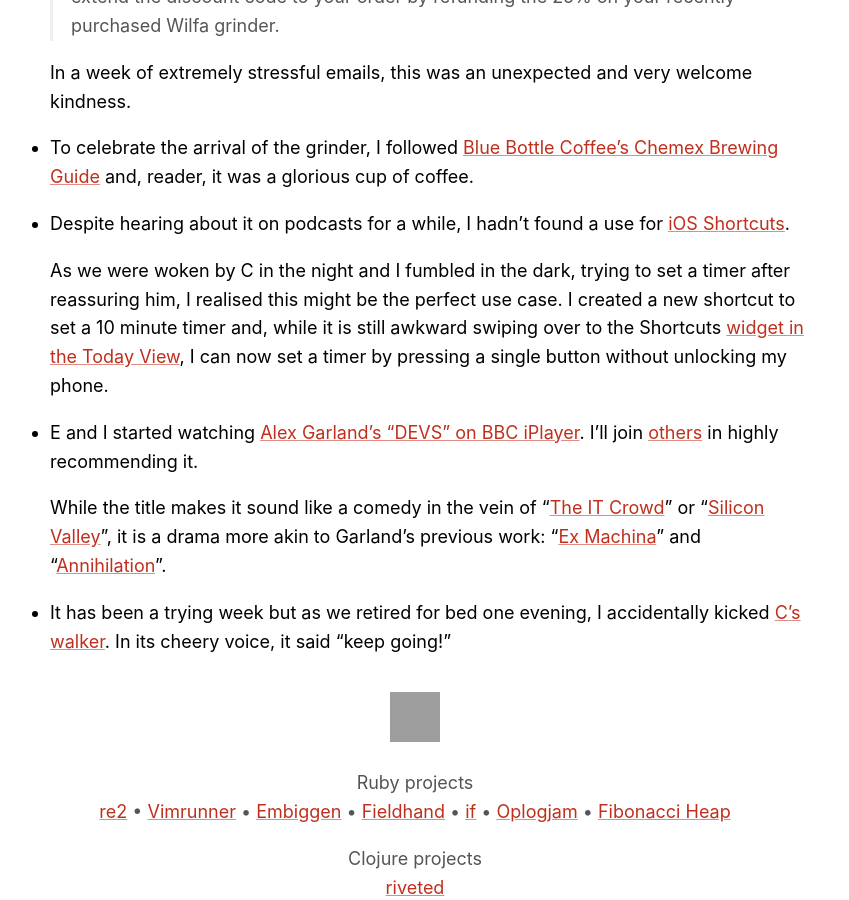
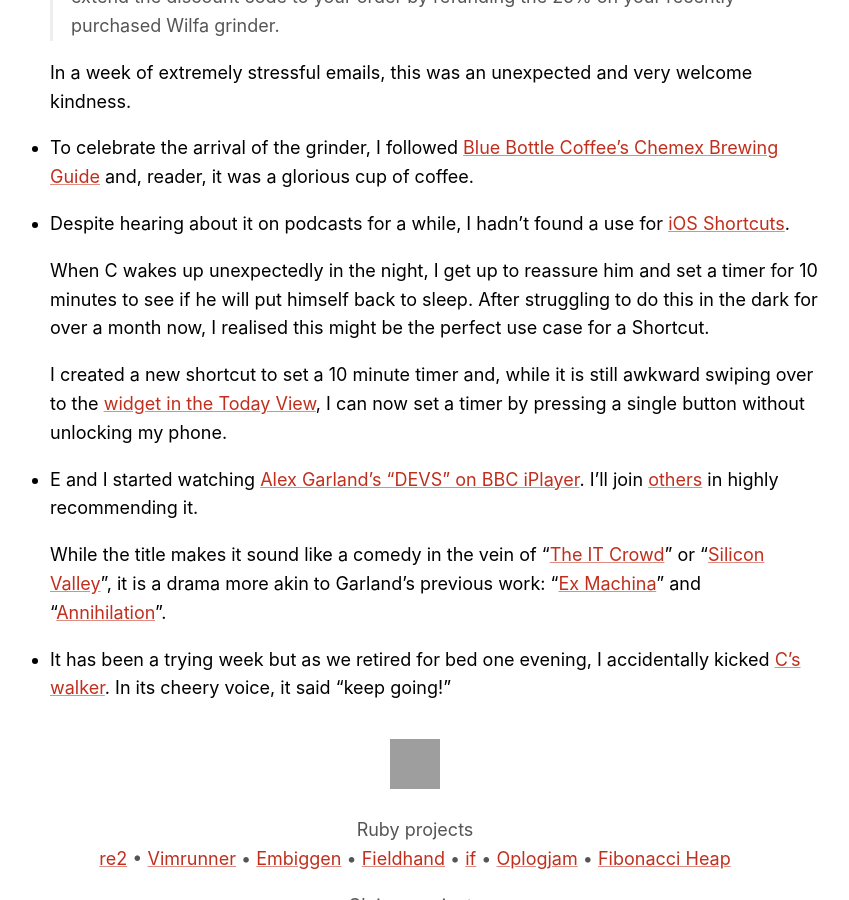
Before and after one commit to mudge/mudge.github.com, a Jekyll site: the page built from _posts/2020-04-19-weeknotes-25.markdown, in a window 1280 px wide and 900 px high, scrolled down 1436 px. Shown: the whole window, without its empty margins (225-1074 px from the left). Built offline with Jekyll 4.4.1, drawn with Linux system fonts in a browser that asks for light colours; some of the changed text lies outside the part shown; grey boxes are pictures that could not be loaded.

Commit message:
Simplify weeknotes even further

```diff
--- a/_posts/2020-04-19-weeknotes-25.markdown
+++ b/_posts/2020-04-19-weeknotes-25.markdown
@@ -44,7 +44,9 @@ date: 2020-04-19 13:28:00
 
 *   Despite hearing about it on podcasts for a while, I hadn't found a use for [iOS Shortcuts](https://support.apple.com/en-gb/HT208309).
 
-    As we were woken by C in the night and I fumbled in the dark, trying to set a timer after reassuring him, I realised this might be the perfect use case. I created a new shortcut to set a 10 minute timer and, while it is still awkward swiping over to the Shortcuts [widget in the Today View](https://support.apple.com/en-gb/HT207122), I can now set a timer by pressing a single button without unlocking my phone.
+    When C wakes up unexpectedly in the night, I get up to reassure him and set a timer for 10 minutes to see if he will put himself back to sleep. After struggling to do this in the dark for over a month now, I realised this might be the perfect use case for a Shortcut.
+
+    I created a new shortcut to set a 10 minute timer and, while it is still awkward swiping over to the [widget in the Today View](https://support.apple.com/en-gb/HT207122), I can now set a timer by pressing a single button without unlocking my phone.
 
 *   E and I started watching [Alex Garland's "DEVS" on BBC iPlayer](https://www.bbc.co.uk/programmes/p087gj19). I'll join [others](https://twitter.com/waxy/status/1250911854123200517) in highly recommending it.
 
```
Also changed, not shown: other parts of _posts/2020-04-19-weeknotes-25.markdown (+1 -1 lines).
